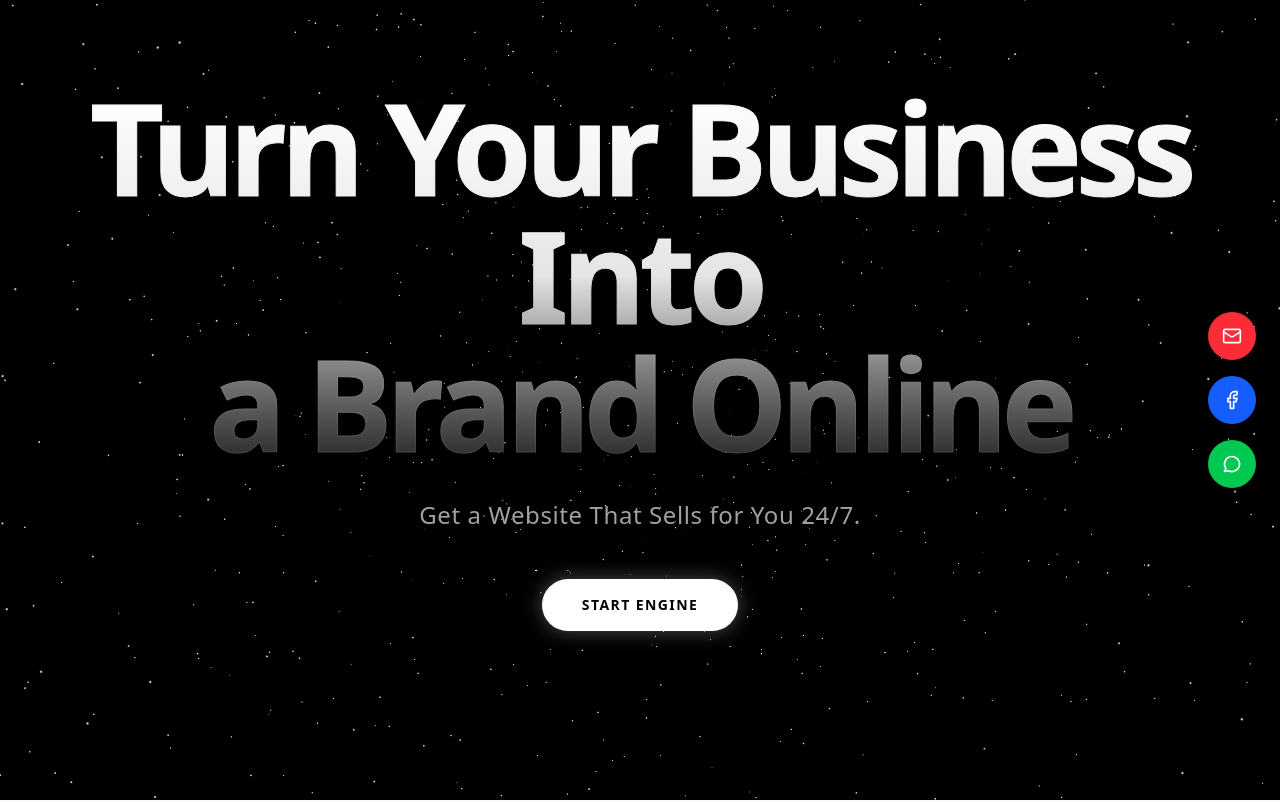
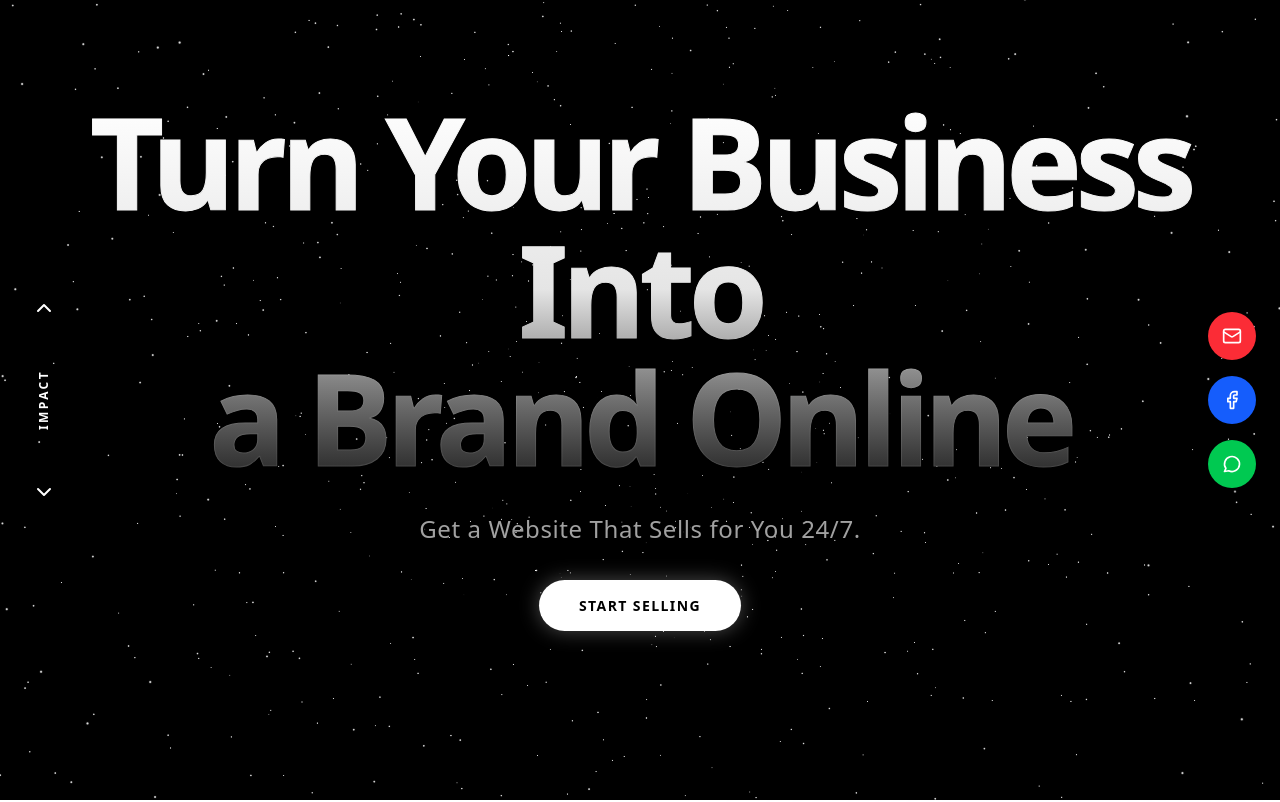
Before and after one commit to ishaqahnafkhan001/portfolio-github, a React (Vite) app in the folder frontend/: page / in a window 1280 px wide. Shown: the top 802 px of the page. Built offline with nearby package versions, Linux system fonts and the light colour scheme.

Commit message:
update SideNavigation component with

```diff
--- a/frontend/package.json
+++ b/frontend/package.json
@@ -17,6 +17,7 @@
     "lucide-react": "^0.563.0",
     "react": "^19.2.0",
     "react-dom": "^19.2.0",
+    "react-router-dom": "^7.13.0",
     "tailwindcss": "^4.1.18",
     "three": "^0.182.0"
   },
--- a/frontend/src/App.jsx
+++ b/frontend/src/App.jsx
@@ -1,5 +1,7 @@
 import React from 'react';
-import HookSection from "./components/First_artical.jsx";
+import SideNavigation from "./components/SideNavigation.jsx"; // Import the new component
+
+// Components
 import ProductGrid from "./components/Card.jsx";
 import WhyUsSection from "./components/Why_us.jsx";
 import FeatureShowcase from "./components/Best_features.jsx";
@@ -9,22 +11,21 @@ import Footer from "./components/Footer.jsx";
 import HeroSection from "./components/Hero.jsx";
 import FloatingContact from "./components/Ball_Nav.jsx";
 
+const App = () => {
+    return (
+        <div className="relative min-h-screen">
+            <SideNavigation />
+            <FloatingContact />
 
-const App=()=>{
-    return (
-        <>
-            <HeroSection/>
-            <HookSection/>
-            <ProductGrid/>
-            <WhyUsSection/>
-            <ImpactSection/>
-            <FeatureShowcase/>
-            <FAQSection/>
-            <Footer/>
-            <FloatingContact/>
+            <div id="hero"><HeroSection /></div>
+            <div id="products"><ProductGrid /></div>
+            <div id="why-us"><WhyUsSection /></div>
+            <div id="impact"><ImpactSection /></div>
+            <div id="features"><FeatureShowcase /></div>
+            <div id="faq"><FAQSection /></div>
 
-        </>
-    )
-}
-
+            <Footer />
+        </div>
+    );
+};
 export default App;
--- a/frontend/src/components/First_artical.jsx
+++ b/frontend/src/components/First_artical.jsx
@@ -12,7 +12,7 @@ const HookSection = () => {
                     transition={{ duration: 0.8, ease: "easeOut" }}
                     className="text-4xl md:text-6xl lg:text-7xl font-extrabold tracking-tight text-slate-900"
                 >
-                    Turn Your Business Into a <span className="text-indigo-600">Brand</span> This New Year
+                    Turn Your Business Into a <span className="text-indigo-600">Brand</span>
                 </motion.h2>
 
                 {/* Optional: A very subtle decorative line below the text */}
--- a/frontend/src/components/Hero.jsx
+++ b/frontend/src/components/Hero.jsx
@@ -2,6 +2,8 @@ import React from 'react';
 import { motion } from 'framer-motion';
 import { Canvas } from '@react-three/fiber';
 import { Stars } from '@react-three/drei';
+import ProductGrid from "./Card.jsx";
+import {Link } from 'react-router-dom';
 
 const HeroSection = () => {
     // Animation for the "Floating" effect
@@ -62,14 +64,31 @@ const HeroSection = () => {
                     animate={floatAnimation}
                     transition={{ ...floatAnimation.transition, delay: 0.4 }}
                 >
-                    <button className="group relative px-10 py-4 bg-white text-black rounded-full text-sm font-bold tracking-widest uppercase hover:bg-neutral-200 transition-all shadow-[0_0_20px_rgba(255,255,255,0.3)] hover:shadow-[0_0_40px_rgba(255,255,255,0.6)]">
-                        Start Engine
-                    </button>
+                    <a
+                        href="#start-selling"
+                        className="
+        group relative
+        px-10 py-4
+        bg-white text-black
+        rounded-full
+        text-sm font-bold tracking-widest uppercase
+        shadow-[0_0_20px_rgba(255,255,255,0.3)]
+
+        /* --- Tailwind Animation Classes --- */
+        transition-all duration-300 ease-in-out
+        hover:bg-neutral-200
+        hover:shadow-[0_0_40px_rgba(255,255,255,0.6)]
+        hover:scale-105
+        hover:-translate-y-1
+        active:scale-95
+    "
+                    >
+                        Start Selling
+                    </a>
                 </motion.div>
 
             </div>
 
-            {/*<div className="absolute bottom-0 left-0 w-full h-40 bg-gradient-to-t from-white via-white/90 to-transparent z-20 pointer-events-none" />*/}
 
         </section>
     );
--- /dev/null
+++ b/frontend/src/components/SideNavigation.jsx
@@ -0,0 +1,110 @@
+import React, { useState, useEffect } from 'react';
+import { ChevronUp, ChevronDown } from 'lucide-react';
+
+const SECTIONS = [
+    // mode: 'dark'  -> White Text + Darkened Background
+    // mode: 'light' -> Black Text + Light Blue Radial Blur Background
+    { id: 'hero', label: 'Home', mode: 'dark' },
+    { id: 'products', label: 'Products', mode: 'light' },
+    { id: 'why-us', label: 'Why Us', mode: 'dark' },
+    { id: 'impact', label: 'Impact', mode: 'dark' },
+    { id: 'features', label: 'Features', mode: 'light' },
+    { id: 'faq', label: 'Q&A', mode: 'light' },
+];
+
+const SideNavigation = () => {
+    const [activeId, setActiveId] = useState('hero');
+    const [currentMode, setCurrentMode] = useState('dark');
+
+    useEffect(() => {
+        const handleScroll = () => {
+            // Trigger change when the section hits the middle of the viewport
+            const centerOfScreen = window.scrollY + (window.innerHeight / 2);
+
+            SECTIONS.forEach((section) => {
+                const element = document.getElementById(section.id);
+                if (element) {
+                    const { offsetTop, offsetHeight } = element;
+                    if (centerOfScreen >= offsetTop && centerOfScreen < offsetTop + offsetHeight) {
+                        if (activeId !== section.id) {
+                            setActiveId(section.id);
+                            setCurrentMode(section.mode);
+                        }
+                    }
+                }
+            });
+        };
+
+        window.addEventListener('scroll', handleScroll);
+        handleScroll(); // Trigger immediately on load
+        return () => window.removeEventListener('scroll', handleScroll);
+    }, [activeId]);
+
+    // Handle Global Text Color (White vs Black)
+    useEffect(() => {
+        const body = document.body;
+        if (currentMode === 'dark') {
+            body.classList.remove('text-black');
+            body.classList.add('text-white');
+        } else {
+            body.classList.remove('text-white');
+            body.classList.add('text-black');
+        }
+        // Add transition for smooth text color swap
+        body.classList.add('transition-colors', 'duration-700');
+    }, [currentMode]);
+
+    const handleNav = (direction) => {
+        const currentIndex = SECTIONS.findIndex((sec) => sec.id === activeId);
+        const nextIndex = direction === 'next' ? currentIndex + 1 : currentIndex - 1;
+        if (nextIndex >= 0 && nextIndex < SECTIONS.length) {
+            document.getElementById(SECTIONS[nextIndex].id)?.scrollIntoView({ behavior: 'smooth' });
+        }
+    };
+
+    const activeLabel = SECTIONS.find(s => s.id === activeId)?.label || '';
+
+    return (
+        <>
+            {/* --- BACKGROUND SYSTEM --- */}
+            <div className="fixed inset-0 w-full h-full -z-50 pointer-events-none">
+
+                {/* Layer 1: The "Very Light Blue Blur" Base
+            This is always present. It's a radial gradient from Sky-50 to White.
+        */}
+                <div className="absolute inset-0 bg-white">
+                    <div className="absolute inset-0 bg-[radial-gradient(circle_at_center,_#f0f9ff_0%,_#ffffff_70%)]"></div>
+                    {/* Optional: Add a second soft blur orb for extra depth */}
+                    <div className="absolute top-1/2 left-1/2 -translate-x-1/2 -translate-y-1/2 w-[60vw] h-[60vw] bg-sky-50 rounded-full blur-3xl opacity-50"></div>
+                </div>
+
+                {/* Layer 2: The Dark Mode Overlay
+            This fades in for Hero/WhyUs/Impact to make White text readable.
+        */}
+                <div
+                    className={`absolute inset-0 bg-black transition-opacity duration-1000 ease-in-out ${currentMode === 'dark' ? 'opacity-90' : 'opacity-0'}`}
+                />
+            </div>
+
+            {/* --- SIDE NAVIGATION UI --- */}
+            <div className={`fixed left-6 top-1/2 -translate-y-1/2 z-50 hidden md:flex flex-col items-center gap-6 transition-colors duration-700 ${currentMode === 'dark' ? 'text-white' : 'text-black'}`}>
+
+                <button onClick={() => handleNav('prev')} className="p-2 rounded-full hover:bg-white/10 transition-colors">
+                    <ChevronUp className="w-6 h-6" />
+                </button>
+
+                <div className="relative h-24 w-8 flex items-center justify-center">
+          <span key={activeLabel} className="absolute whitespace-nowrap text-xs font-bold tracking-[0.2em] uppercase rotate-[-90deg] animate-fade-in-up">
+            {activeLabel}
+          </span>
+                </div>
+
+                <button onClick={() => handleNav('next')} className="p-2 rounded-full hover:bg-white/10 transition-colors">
+                    <ChevronDown className="w-6 h-6" />
+                </button>
+            </div>
+        </>
+    );
+};
+
+export default SideNavigation;
--- a/frontend/src/index.css
+++ b/frontend/src/index.css
@@ -1 +1,4 @@
 @import "tailwindcss";
+#hero, #products, #why-us, #impact, #features, #faq {
+    background-color: transparent !important;
+}
```
Also changed, not shown: 1 other file (tests, documents, lock files or other folders).
